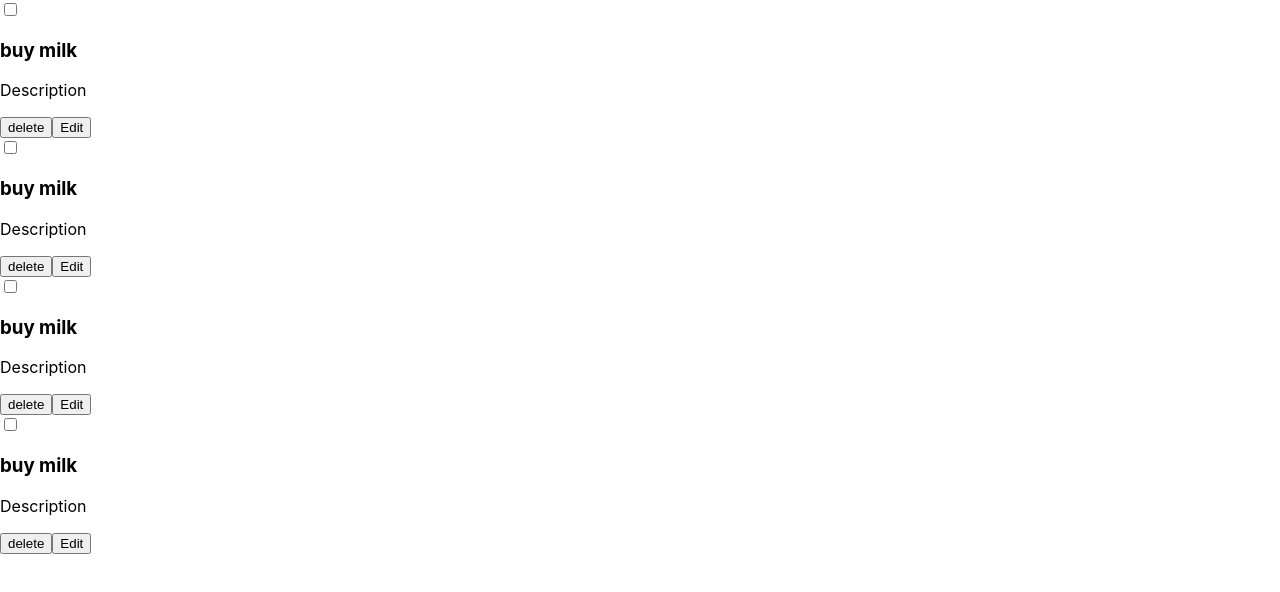
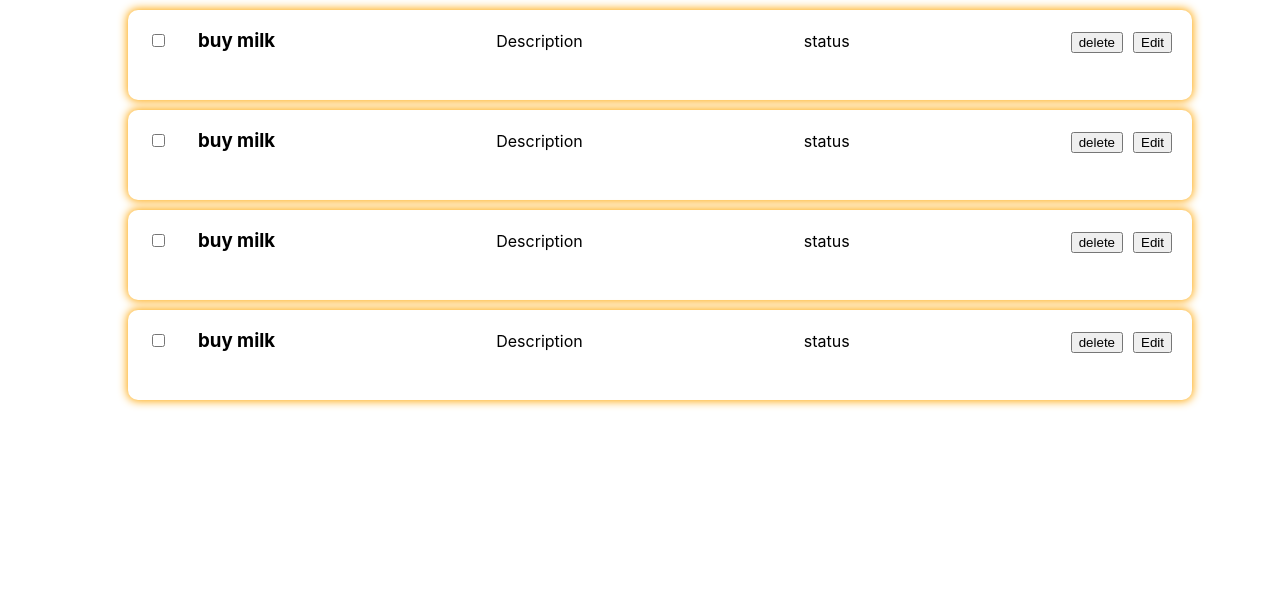
Before and after one commit to mahsaamini23/todoList, a React (Create React App) app: page / in a window 1280 px wide. Shown: the top 592 px of the page. Built offline with nearby package versions, Linux system fonts and the light colour scheme.

Commit message:
add style to container card and type display

```diff
--- a/src/component/card/Card.jsx
+++ b/src/component/card/Card.jsx
@@ -8,11 +8,16 @@ const Card =()=>{
         <div className="container_card">
             {todos.map(todo => (
                 <div key={todo.id} className="card">
-                    <input type="checkbox"/>
-                    <h3 className="card_title">{todo.title}</h3>
+                    <div className="card_title">
+                        <input type="checkbox"/>
+                        <h3 className="title">{todo.title}</h3>
+                    </div>
                     <p className="card_description">{todo.description}</p>
-                    <button className="btn_delete">delete</button>
-                    <button className="btn_edit">Edit</button>
+                    <p>status</p>
+                    <div className="card_btn">
+                        <button className="btn_delete">delete</button>
+                        <button className="btn_edit">Edit</button>
+                    </div>
                 </div>
             ))}
         </div>
--- a/src/component/card/card.style.css
+++ b/src/component/card/card.style.css
@@ -0,0 +1,31 @@
+.container_card{
+    margin:0 auto;
+    width:80%;
+
+}
+
+.card{
+    display:flex;
+    justify-content:space-between;
+    align-items: baseline;
+    width:100%;
+    height:90px;
+    /* border:1px solid orange; */
+    box-shadow: 0 0px 10px 1px orange;
+    border-radius: 10px;
+    background-color: white;
+    margin-top: 10px;
+    padding: 0 20px;
+}
+.card_title{
+    display:flex;
+    justify-content: space-between;
+    align-items: baseline;
+    align-self: baseline;
+    gap:30px;
+}
+.card_btn{
+    display: flex;
+    justify-content: baseline;
+    gap:10px;
+}
```
